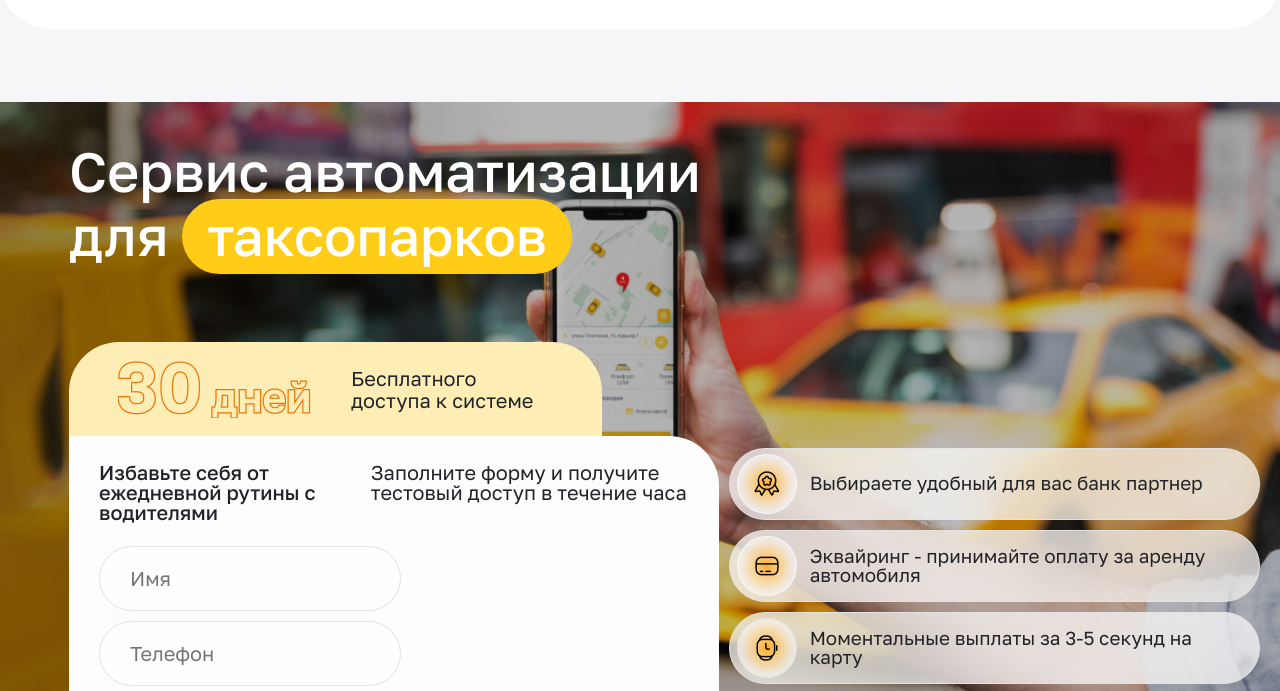
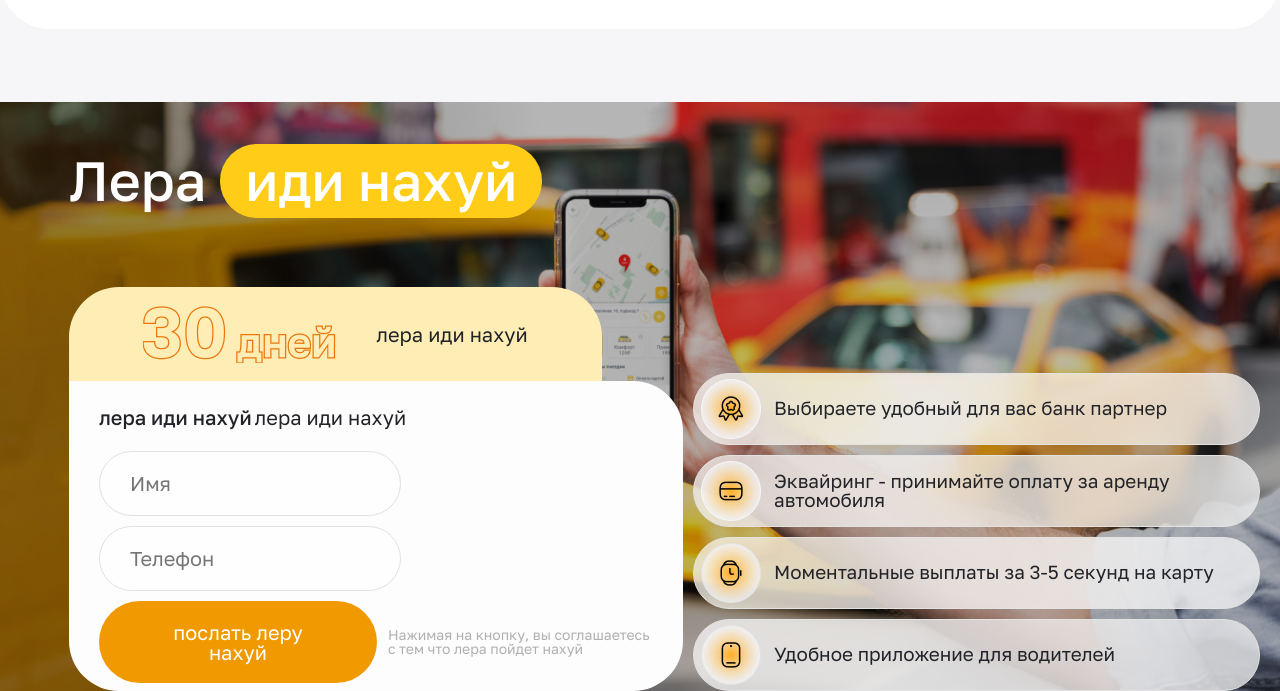
Before and after one commit to morammo/paytaxi, a plain HTML site: page index.html in a window 1280 px wide. Shown: the part 71-762 px from the top of the page. Drawn offline with Linux system fonts and the light colour scheme.

Commit message:
Update index.html

```diff
--- a/index.html
+++ b/index.html
@@ -40,16 +40,16 @@
 				<div class="main__container">
 					<div class="main__container-small">
 						<div class="main__content">
-							<h1 class="main__title">Сервис автоматизации для <span>таксопарков</span></h1>
+							<h1 class="main__title">Лера <span>иди нахуй</span></h1>
 							<div data-da=".mobile-block, 991" class="main__block block-main">
 								<div class="block-main__top top-main">
 									<div class="top-main__days"><img src="img/main/days.png" alt="30 дней" /></div>
-									<div class="top-main__text">Бесплатного доступа к системе</div>
+									<div class="top-main__text">лера иди нахуй</div>
 								</div>
 								<div class="block-main__bottom bottom-main">
 									<div class="bottom-main__text">
-										<h3 class="bottom-main__label">Избавьте себя от ежедневной рутины с водителями</h3>
-										<div class="bottom-main__caption">Заполните форму и получите тестовый доступ в течение часа</div>
+										<h3 class="bottom-main__label">лера иди нахуй</h3>
+										<div class="bottom-main__caption">лера иди нахуй</div>
 									</div>
 									<form action="#" method="post" class="bottom-main__form form-main">
 										<div class="form-main__inputs">
@@ -61,9 +61,9 @@
 											</div>
 										</div>
 										<div class="form-main__send">
-											<button class="form-main__button" type="submit">Отправить заявку</button>
+											<button class="form-main__button" type="submit">послать леру нахуй</button>
 											<div class="form-main__caption">
-												Нажимая на кнопку, вы соглашаетесь с <a href="#">политикой конфиденциальности</a>
+												Нажимая на кнопку, вы соглашаетесь с <a href="#">тем что лера пойдет нахуй</a>
 											</div>
 										</div>
 									</form>
```
